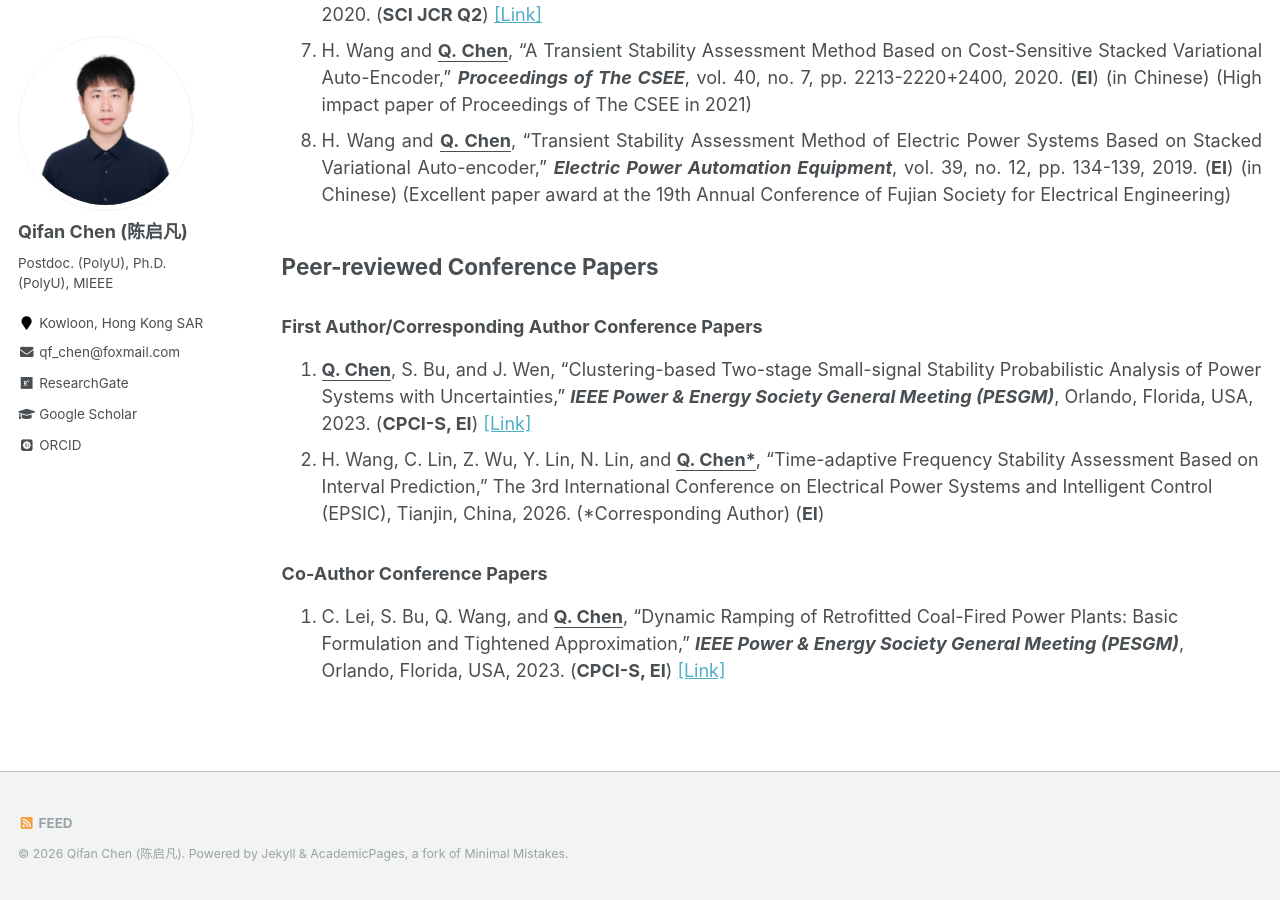
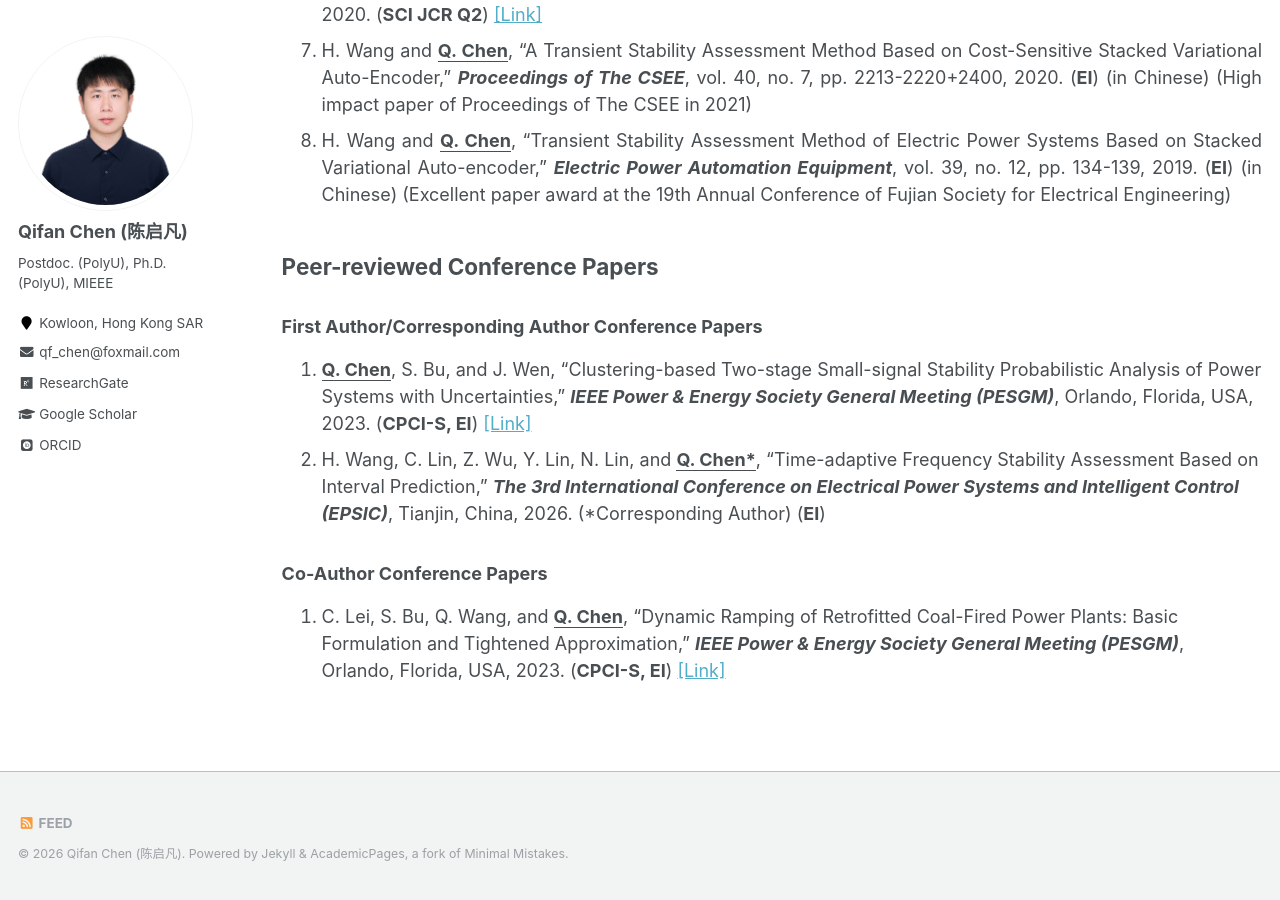
Before and after one commit to ChQf/ChQf.github.io, a Jekyll site: the page built from _pages/publications.md, in a window 1280 px wide and 900 px high, scrolled down 1646 px. Built offline with Jekyll 4.4.1, drawn with Linux system fonts in a browser that asks for light colours; some web fonts are replaced.

```diff
--- a/_pages/publications.md
+++ b/_pages/publications.md
@@ -33,7 +33,7 @@ author_profile: true
 ## Peer-reviewed Conference Papers
 ### First Author/Corresponding Author Conference Papers
 1. **<u>Q. Chen</u>**, S. Bu, and J. Wen, "Clustering-based Two-stage Small-signal Stability Probabilistic Analysis of Power Systems with Uncertainties," ***IEEE Power & Energy Society General Meeting (PESGM)***, Orlando, Florida, USA, 2023. (**CPCI-S, EI**) [[Link]](https://ieeexplore.ieee.org/document/10252926){:target="_blank"}<br>
-2. H. Wang, C. Lin, Z. Wu, Y. Lin, N. Lin, and **<u>Q. Chen*</u>**, “Time-adaptive Frequency Stability Assessment Based on Interval Prediction,” The 3rd International Conference on Electrical Power Systems and Intelligent Control (EPSIC), Tianjin, China, 2026. (*Corresponding Author) (**EI**)<br>
+2. H. Wang, C. Lin, Z. Wu, Y. Lin, N. Lin, and **<u>Q. Chen*</u>**, “Time-adaptive Frequency Stability Assessment Based on Interval Prediction,” ***The 3rd International Conference on Electrical Power Systems and Intelligent Control (EPSIC)***, Tianjin, China, 2026. (*Corresponding Author) (**EI**)<br>
 
 ### Co-Author Conference Papers
 1. C. Lei, S. Bu, Q. Wang, and **<u>Q. Chen</u>**, "Dynamic Ramping of Retrofitted Coal-Fired Power Plants: Basic Formulation and Tightened Approximation," ***IEEE Power & Energy Society General Meeting (PESGM)***, Orlando, Florida, USA, 2023. (**CPCI-S, EI**) [[Link]](https://ieeexplore.ieee.org/document/10253043){:target="_blank"}<br>
```
